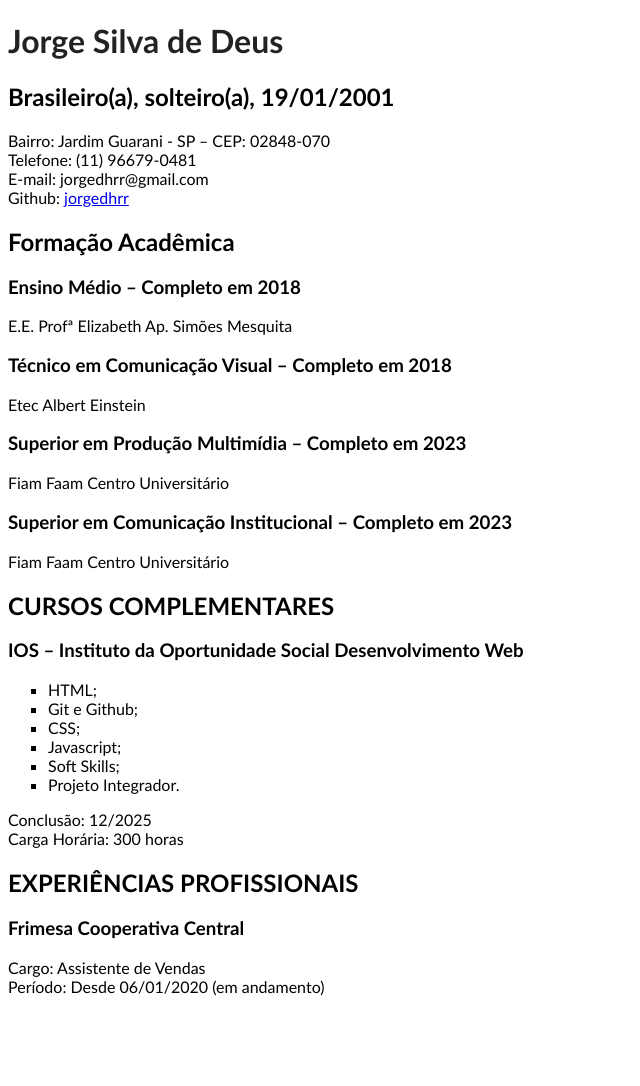
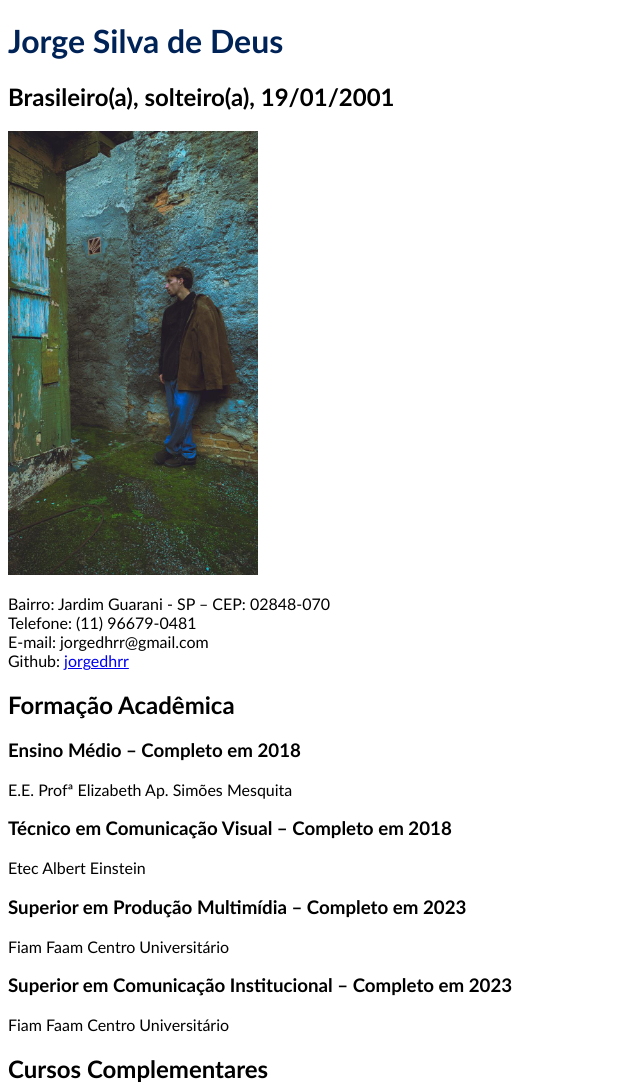
Before and after one commit to jorgedhrr/curriculo-html, a plain HTML site: page index.html in a window 1280 px wide. Shown: the top 1086 px of the page, without its empty margins (0-640 px from the left). Before the commit the page ends 1012 px from the top, so only its background shows below. Drawn offline with Linux system fonts and the light colour scheme.

Commit message:
atualizando currículo

```diff
--- a/css/style.css
+++ b/css/style.css
@@ -1,3 +1,3 @@
 h1 {
-    color: rgb(34, 34, 34);
+    color: rgb(0, 35, 87);
 }
--- a/index.html
+++ b/index.html
@@ -15,6 +15,8 @@
             <h1>Jorge Silva de Deus</h1>
             <h2>Brasileiro(a), solteiro(a), 19/01/2001</h2>
             <link rel="stylesheet" href="css/style.css">
+
+            <img src="img/3da2549d-0718-43c2-8dd8-990c92c4484f.jfif" alt="Imagem de apresentação do aluno - homem apoiado em uma parede de concreto, utilizando jaqueta marrom, calça azul, sapatos pretos " width="250">
         </header>
 
         <section>
@@ -43,7 +45,7 @@
         </section>
 
         <section>
-            <h2>CURSOS COMPLEMENTARES</h2>
+            <h2>Cursos Complementares</h2>
         </section>
 
         <section>
@@ -64,7 +66,7 @@
         </section>
 
         <section>
-            <h2>EXPERIÊNCIAS PROFISSIONAIS</h2>
+            <h2>Experiências Profissionais</h2>
             <h3>Frimesa Cooperativa Central</h3>
             <p>Cargo: Assistente de Vendas<br>
                 Período: Desde 06/01/2020 (em andamento)</p>
```
